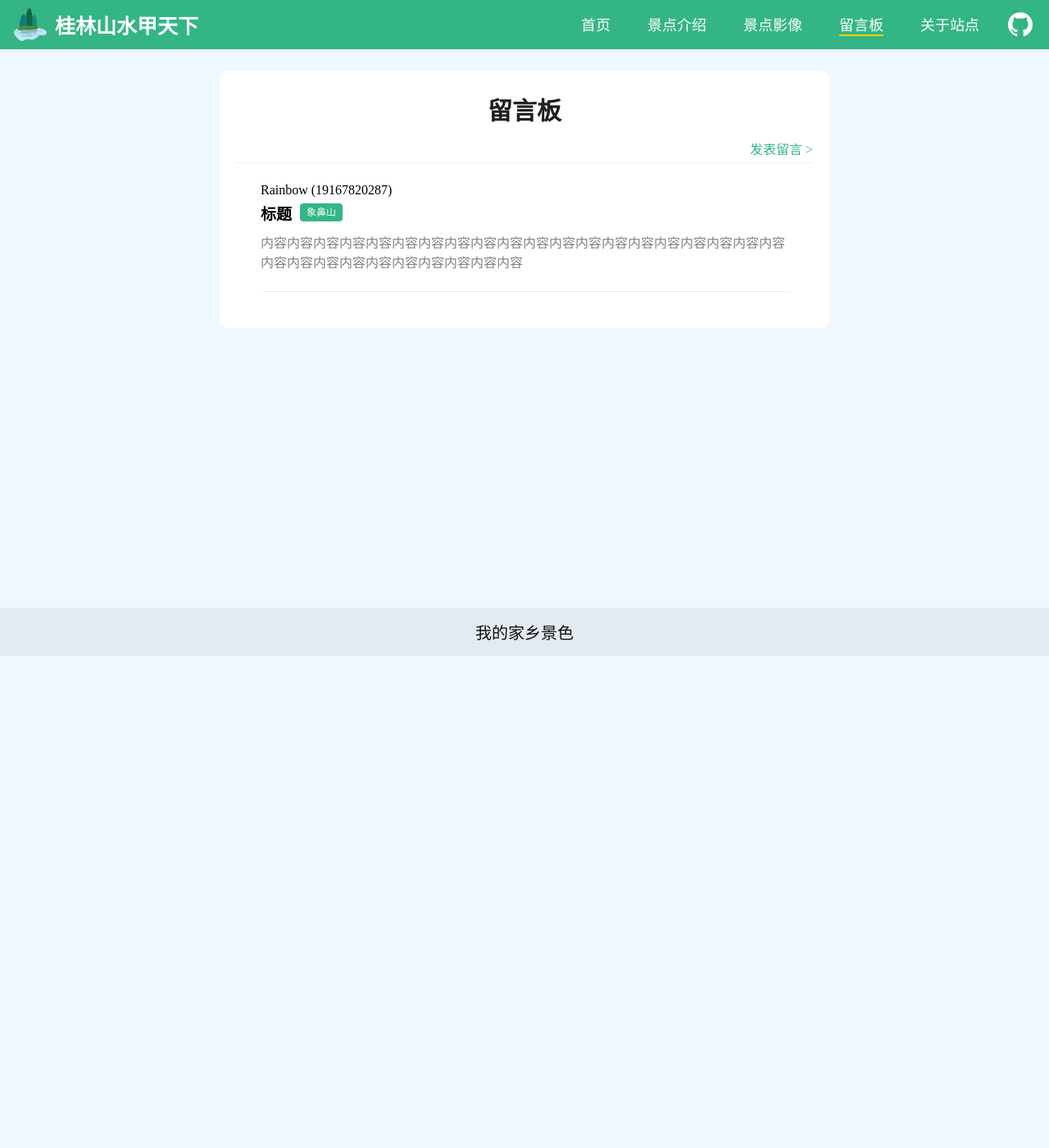
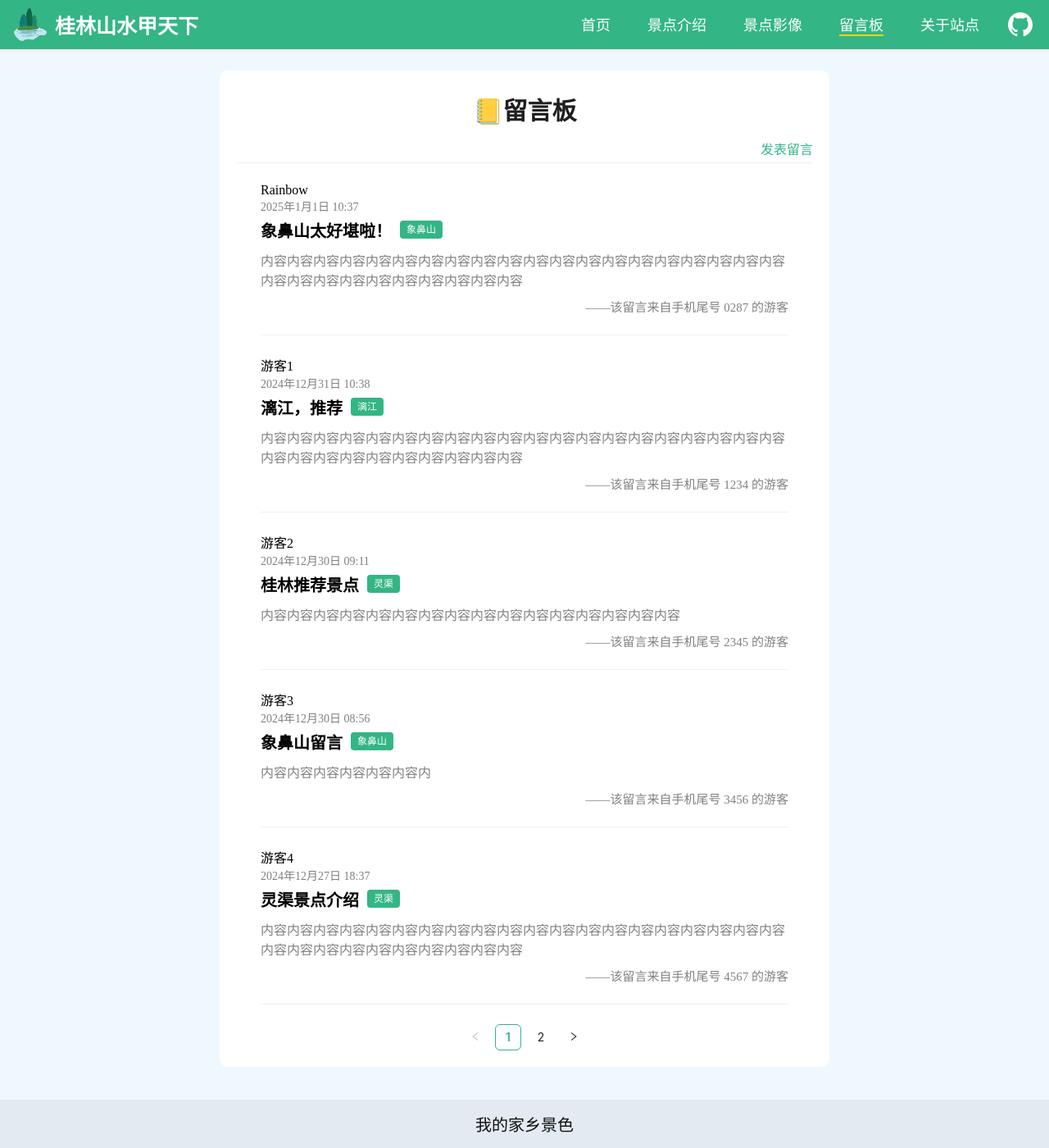
Before and after one commit to thcpdd/hometown-scenery, a Next.js app: page /contact in a window 1280 px wide. Shown: the whole page at 82% size. Before the commit the page ends 800 px from the top, so only its background shows below. Built offline with nearby package versions, Linux system fonts and the light colour scheme; what @ant-design/nextjs-registry would draw is missing.

Commit message:
feat: 留言板基本完成

```diff
--- a/src/app/contact/page.js
+++ b/src/app/contact/page.js
@@ -1,39 +1,78 @@
 'use client'
 
 import { useState } from "react";
-import { Divider, Modal, Input, Form, Select, Tag } from "antd";
+import { Divider, Modal, Input, Form, Select, Tag, Pagination, message } from "antd";
 import TextArea from "antd/es/input/TextArea";
 import Title from "antd/es/typography/Title";
 import styles from "@/styles/contact.module.css"
 
 
-const ContactContent = () => {
+const ContactContentItem = ({ username, phone, datetime, title, tag, content }) => {
   return (
       <div>
         <div style={{marginBottom: '5px'}}>
-          <span>Rainbow&nbsp;(19167820287)</span>
+          <span>{ username }</span><br/>
+          <span style={{color: 'gray', fontSize: '14px'}}>{ datetime }</span>
         </div>
         <div style={{display: 'flex', alignItems: 'center', marginBottom: '10px'}}>
-          <span style={{fontWeight: "bold", marginRight: '10px', fontSize: '19px'}}>标题</span>
-          <Tag color="#34b585">象鼻山</Tag>
+          <span style={{fontWeight: "bold", marginRight: '10px', fontSize: '20px'}}>{ title }</span>
+          <Tag color="#34b585">{ tag }</Tag>
         </div>
-        <div style={{color: 'gray'}}>内容内容内容内容内容内容内容内容内容内容内容内容内容内容内容内容内容内容内容内容内容内容内容内容内容内容内容内容内容内容</div>
+        <div style={{color: 'gray'}}>{ content }</div>
+        <div style={{marginTop: '10px', display: 'flex'}}>
+          <span style={{fontSize: '15px', color: 'gray', marginLeft: 'auto'}}>——该留言来自手机尾号 { phone } 的游客</span>
+        </div>
         <Divider/>
       </div>
   );
 }
 
+const ContactContent = () => {
+  // 所有的留言内容实际情况应来自于后端
+  const contents = [
+    {username: 'Rainbow', phone: '0287', datetime: '2025年1月1日 10:37', title: '象鼻山太好堪啦！', tag: '象鼻山', content: '内容内容内容内容内容内容内容内容内容内容内容内容内容内容内容内容内容内容内容内容内容内容内容内容内容内容内容内容内容内容'},
+    {username: '游客1', phone: '1234', datetime: '2024年12月31日 10:38', title: '漓江，推荐', tag: '漓江', content: '内容内容内容内容内容内容内容内容内容内容内容内容内容内容内容内容内容内容内容内容内容内容内容内容内容内容内容内容内容内容'},
+    {username: '游客2', phone: '2345', datetime: '2024年12月30日 09:11', title: '桂林推荐景点', tag: '灵渠', content: '内容内容内容内容内容内容内容内容内容内容内容内容内容内容内容内容'},
+    {username: '游客3', phone: '3456', datetime: '2024年12月30日 08:56', title: '象鼻山留言', tag: '象鼻山', content: '内容内容内容内容内容内容内'},
+    {username: '游客4', phone: '4567', datetime: '2024年12月27日 18:37', title: '灵渠景点介绍', tag: '灵渠', content: '内容内容内容内容内容内容内容内容内容内容内容内容内容内容内容内容内容内容内容内容内容内容内容内容内容内容内容内容内容内容'},
+    {username: '游客5', phone: '5678', datetime: '2024年12月16日 10:25', title: '漓江景区心得', tag: '漓江', content: '内容内容内容内容内容内容内容内容内容内容内容内容内容内容内容内容内容内容内容内容内容内容内容内容内容内容内容内容内容内容'},
+    {username: '游客6', phone: '6789', datetime: '2024年12月13日 19:32', title: '欢迎来到桂林景点象鼻山', tag: '象鼻山', content: '内容内容内容内容内容内容内容内容内容内容内容内容内容内容内容内容内容内容内容内容内容内容内容内容内容内容内容内容内容内容'},
+  ]
+  const [current, setCurrent] = useState(1)
+  const pageSize = 5
+  const currentContent = contents.slice((current - 1) * pageSize, (current - 1) * pageSize + pageSize)
+  const ContactContentItems = currentContent.map((item, i) => {
+    return <ContactContentItem key={i} {...item}/>
+  })
+
+  return (
+      <div>
+        <div>{ContactContentItems}</div>
+        <Pagination
+            current={current}
+            onChange={v => {setCurrent(v)}}
+            total={contents.length}
+            defaultCurrent={1}
+            pageSize={pageSize}
+            align="center"
+        />
+      </div>
+  )
+}
+
 const Page = () => {
   const [openModal, setOpenModal] = useState(false)
+  const [messageApi, contextHolder] = message.useMessage();
   const selectOptions = [
     {label: '漓江', value: 'lijiang'},
     {label: '象鼻山', value: 'xiangbishan'},
     {label: '灵渠', value: 'lingqu'},
   ]
-  const onCancel = () => {
-    setOpenModal(false)
-  }
-  const publish = values => {
+  const onFinish = values => {
+    messageApi.open({
+      type: 'success',
+      content: '留言发表成功！'
+    })
     console.log(values)
     setOpenModal(false)
   }
@@ -41,11 +80,12 @@ const Page = () => {
   return (
       <div className={styles.content}>
         <div className={styles.title}>
-          <Title level={2} style={{textAlign: 'center'}}>留言板</Title>
-          <span className={styles.publish} onClick={() => {setOpenModal(true)}}>发表留言&nbsp;&gt;</span>
+          {contextHolder}
+          <Title level={2} style={{textAlign: 'center'}}>📒留言板</Title>
+          <span className={styles.publish} onClick={() => {setOpenModal(true)}}>发表留言</span>
           <Modal
               open={openModal}
-              onCancel={onCancel}
+              onCancel={() => {setOpenModal(false)}}
               title={"发表留言"}
               okText={"发表"}
               cancelText={"取消"}
@@ -58,7 +98,7 @@ const Page = () => {
                         modifier: 'public',
                       }}
                       clearOnDestroy
-                      onFinish={publish}
+                      onFinish={onFinish}
                   >{dom}</Form>
               )}
           >
@@ -68,7 +108,7 @@ const Page = () => {
             <Form.Item name="phone" label="手机号" rules={[{required: true, message: '请输入手机号'}]}>
               <Input/>
             </Form.Item>
-            <Form.Item name='scenery' label="留言景点" rules={[{required: true, message: '请选择需要留言的景点'}]}>
+            <Form.Item name='scenery' label="意向景点" rules={[{required: true, message: '请选择需要留言的景点'}]}>
               <Select options={selectOptions}/>
             </Form.Item>
             <Form.Item name="title" label="留言标题" rules={[{required: true, message: '请输入留言标题'}]}>
--- a/src/styles/contact.module.css
+++ b/src/styles/contact.module.css
@@ -8,13 +8,14 @@
 
 /* 发表留言-开始 */
 .title {
+}
 
-}
 .publish {
   color: #34b585;
   float: right;
   margin-bottom: 5px;
 }
+
 .publish:hover {
   cursor: pointer;
 }
@@ -24,6 +25,5 @@
 .detail {
   margin-top: 15px;
   padding: 0 30px;
-  /*background-color: #6ea3ee;*/
 }
 /* 所有留言内容-结束 */
```
